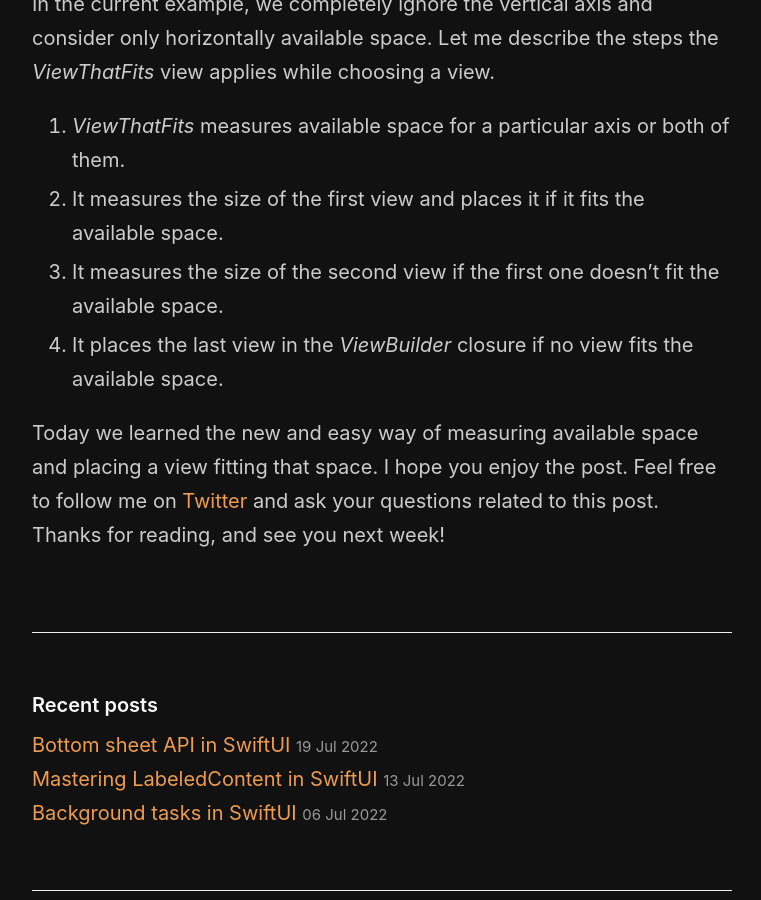
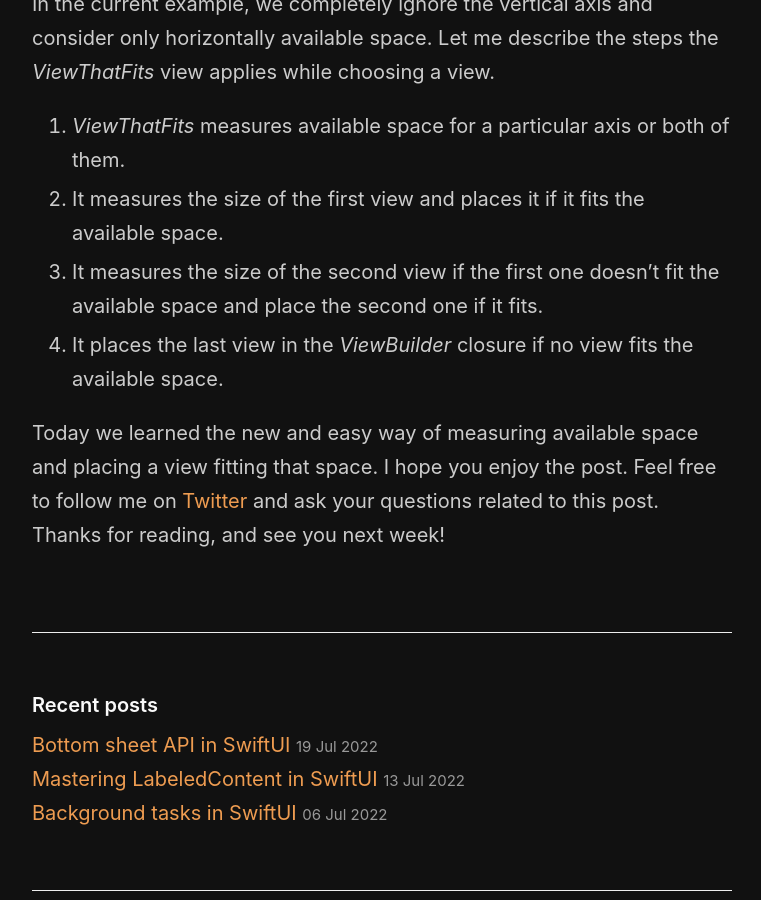
Before and after one commit to mecid/mecid.github.io, a Jekyll site: the page built from _posts/2022-07-26-viewthatfits-in-swiftui.md, in a window 1280 px wide and 900 px high, scrolled down 1630 px. Shown: the whole window, without its empty margins (258-1019 px from the left). Built offline with Jekyll 4.4.1, drawn with Linux system fonts in a browser that asks for light colours.

Commit message:
viewthatfits post improved

```diff
--- a/_posts/2022-07-26-viewthatfits-in-swiftui.md
+++ b/_posts/2022-07-26-viewthatfits-in-swiftui.md
@@ -43,7 +43,7 @@ In the current example, we completely ignore the vertical axis and consider only
 
 1. *ViewThatFits* measures available space for a particular axis or both of them.
 2. It measures the size of the first view and places it if it fits the available space.
-3. It measures the size of the second view if the first one doesn't fit the available space.
+3. It measures the size of the second view if the first one doesn't fit the available space and place the second one if it fits.
 4. It places the last view in the *ViewBuilder* closure if no view fits the available space.
 
 Today we learned the new and easy way of measuring available space and placing a view fitting that space. I hope you enjoy the post. Feel free to follow me on [Twitter](https://twitter.com/mecid) and ask your questions related to this post. Thanks for reading, and see you next week!
```
